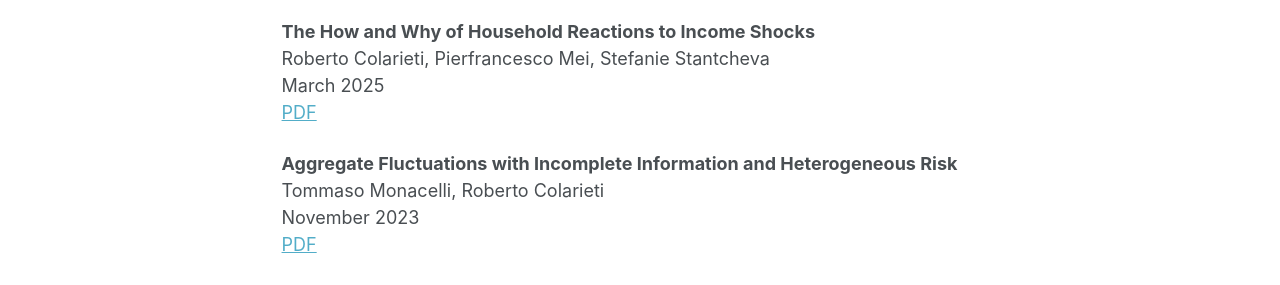
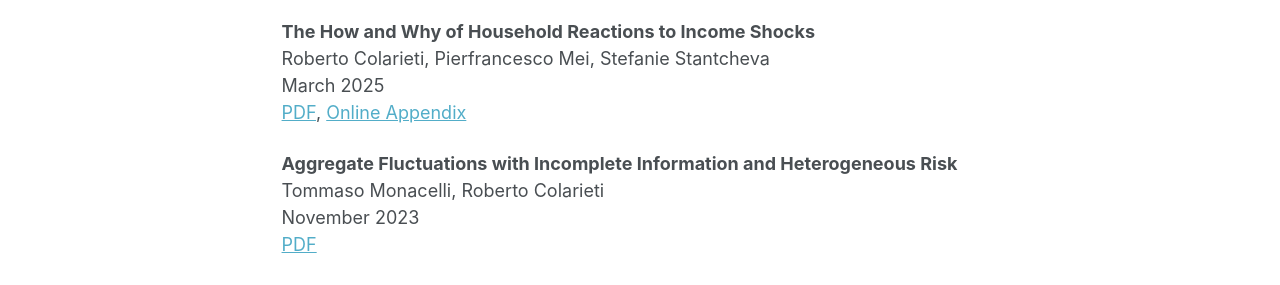
Before and after one commit to RobertoColarieti/robertocolarieti.github.io, a Jekyll site: the page built from _pages/about.md, in a window 1280 px wide and 1115 px high. Shown: the part 483-768 px from the top of the window. Built offline with Jekyll 4.4.1, drawn with Linux system fonts in a browser that asks for light colours; a script bundle is joined from its source files by our own code; library files that are not in the unit come from our copies.

Commit message:
Update PDF links in about.md for accessibility

```diff
--- a/_pages/about.md
+++ b/_pages/about.md
@@ -21,14 +21,14 @@
 **The How and Why of Household Reactions to Income Shocks**
 Roberto Colarieti, Pierfrancesco Mei, Stefanie Stantcheva
 March 2025
-<a href="https://www.nber.org/papers/w32191" target="_blank">PDF</a>
+<a href="{{ '/files/Colarieti_Mei_Stantcheva.pdf' | relative_url }}" download>PDF</a>, <a href="{{ '/files/FP_appendix_v14.pdf' | relative_url }}" download>Online Appendix</a>
 
 **Aggregate Fluctuations with Incomplete Information and Heterogeneous Risk**
 Tommaso Monacelli, Roberto Colarieti
 November 2023
-[PDF](#)
+<a href="{{ '/files/Heterosk_incomplete.pdf' | relative_url }}" download>PDF</a>
 
 **H-HANK: A Heteroskedastic Heterogeneous-Agent New Keynesian Model**
 Roberto Colarieti, Tommaso Monacelli
 November 2023
-[PDF](#)
+<a href="{{ '/files/HHANK.pdf' | relative_url }}" download>PDF</a>
```
